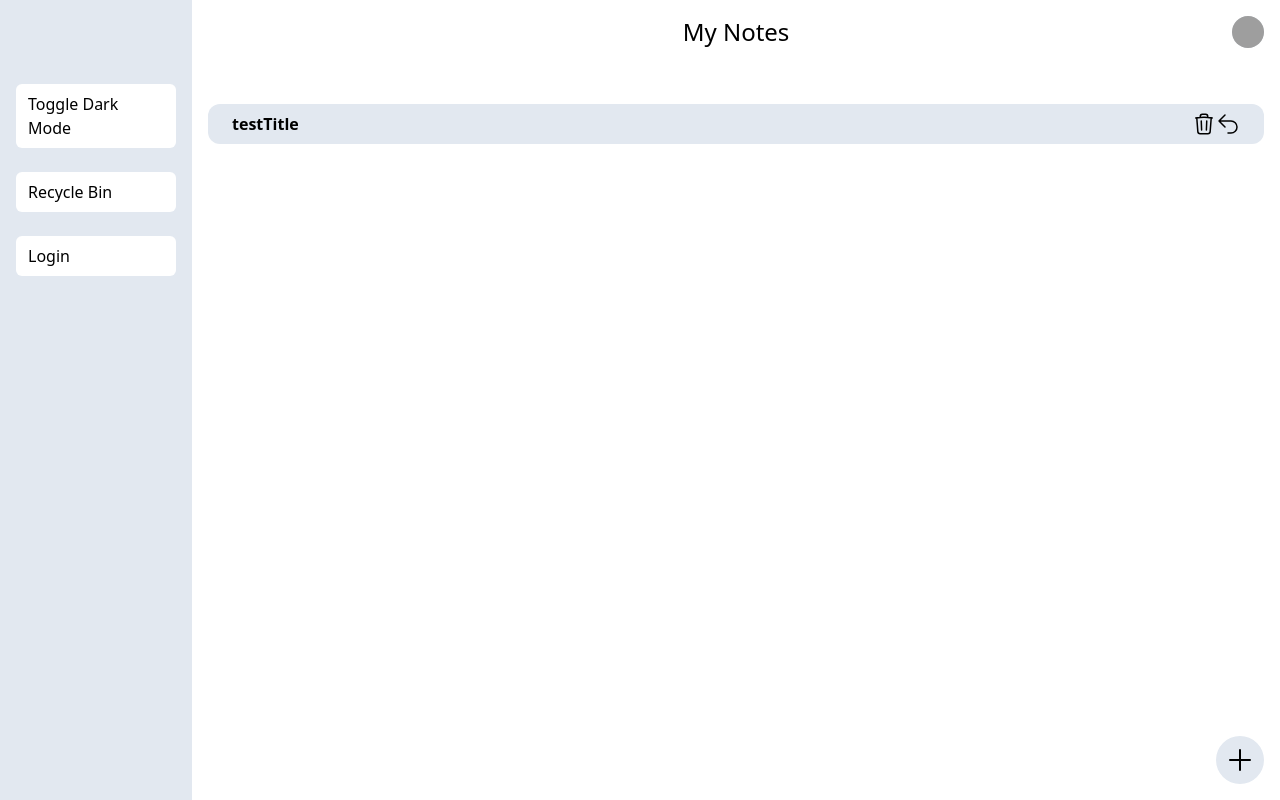
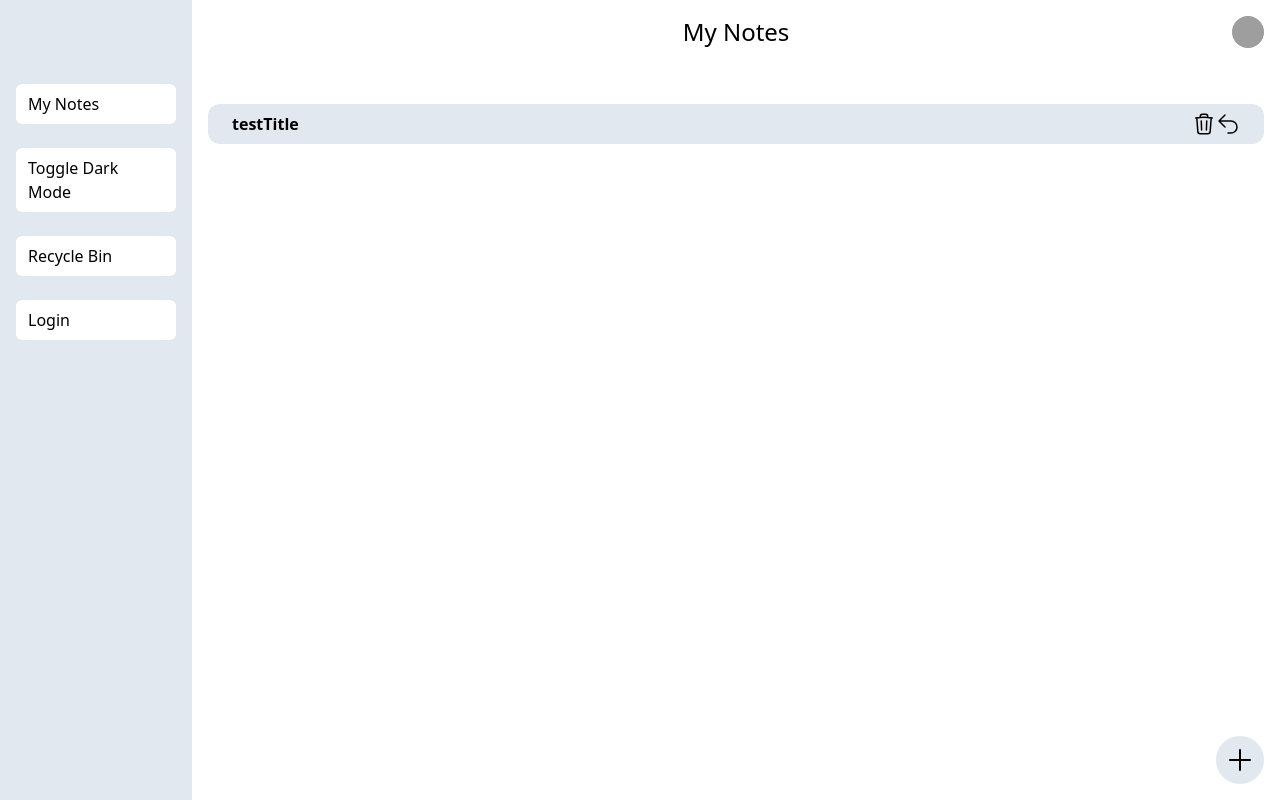
Before and after one commit to Olivoz/Notes-Wood-Ridge, a Vue app in the folder app/: page / in a window 1280 px wide. Built offline with nearby package versions, Linux system fonts and the light colour scheme; grey boxes are pictures that could not be loaded.

Commit message:
Add my notes button

```diff
--- a/app/src/App.vue
+++ b/app/src/App.vue
@@ -4,6 +4,12 @@ import { Menu, MenuButton, MenuItem, MenuItems } from "@headlessui/vue";
 import { Bars3Icon, XMarkIcon } from "@heroicons/vue/24/outline";
 
 const sidebarItems = [
+  {
+    name: "My Notes",
+    onclick: (router) => {
+      router.push({ path: "/" });
+    },
+  },
   {
     name: "Toggle Dark Mode",
     onclick: themeSwitch,
@@ -14,9 +20,12 @@ const sidebarItems = [
       router.push({ path: "/trash" });
     },
   },
-  { name: "Login", onclick: (router) => {
+  {
+    name: "Login",
+    onclick: (router) => {
       router.push({ path: "/login" });
-    }, },
+    },
+  },
 ];
 
 const userTheme = localStorage.getItem("theme");
```
